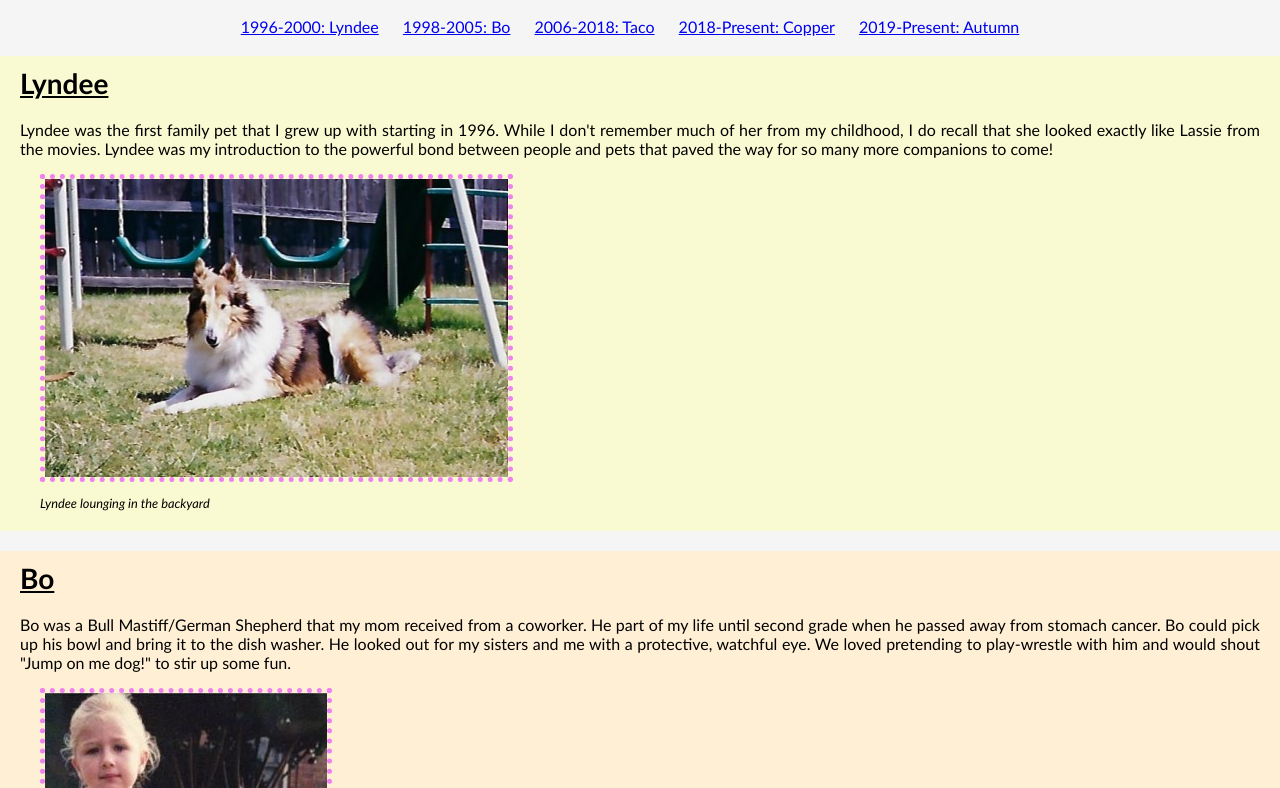
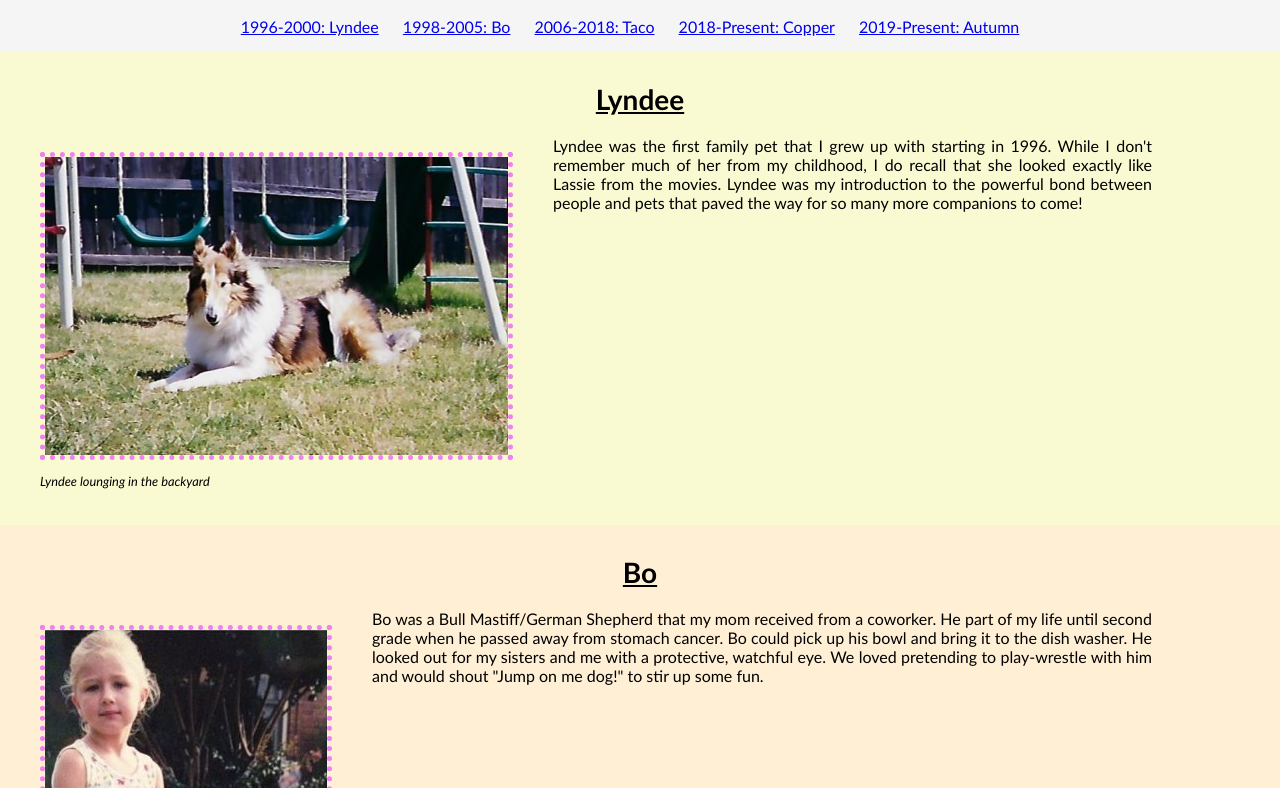
Before and after one commit to em-rich3/html-me-something, a plain HTML site: page index.html in a window 1280 px wide. Shown: the part 164-952 px from the top of the page. Drawn offline with Linux system fonts and the light colour scheme.

Commit message:
final webpage

```diff
--- a/index.html
+++ b/index.html
@@ -10,7 +10,7 @@
       <header>
             <h1 id="title">My Life in Dog Years</h1>
 	    <h2 class="menu">Meet the Pups</h2>
-	    <nav class="menu">
+	    <nav class="nav">
 	       <ul>
 		  <li>
 		     <a href="#lyndee">1996-2000: Lyndee</a>
@@ -35,20 +35,29 @@
 				 <section class="lyndee">
 				<a name="lyndee"></a>
 				<h3>Lyndee</h3>
-				<p>Lyndee was the first family pet that I grew up with starting in 1996.
-				   While I don't remember much of her from my childhood, I do recall that she looked exactly like Lassie from the movies.
-				   Lyndee was my introduction to the powerful bond between people and pets that paved the way for so many more companions to come!
-				</p>
 				<figure>
 					<img src="images/lyndee.jpg" alt="picture of Lyndee">
 					<figcaption>
 						Lyndee lounging in the backyard
 					</figcaption>
 				</figure>
+				<div class="paragraph-text">
+				<p>Lyndee was the first family pet that I grew up with starting in 1996.
+				   While I don't remember much of her from my childhood, I do recall that she looked exactly like Lassie from the movies.
+				   Lyndee was my introduction to the powerful bond between people and pets that paved the way for so many more companions to come!
+				</p>
+				</div>
 			 </section>
 			 <section class="bo">
 				<a name="bo"></a>
 				<h3>Bo</h3>
+				<figure>
+					<img src="images/bo.jpg" alt="picture of Bo">
+					<figcaption>
+						Bo waiting for the school bus to come, 2000
+					</figcaption>
+				</figure>
+				<div class="paragraph-text">
 				<p>Bo was a Bull Mastiff/German Shepherd that my mom received from a coworker.
 					He part of my life until second grade when he passed away from stomach cancer.
 					Bo could pick up his bowl and bring it to the dish washer.
@@ -56,16 +65,18 @@
 					We loved pretending to play-wrestle with him and would shout "Jump on me dog!" to stir up some fun.
 
 				</p>
-				<figure>
-					<img src="images/bo.jpg" alt="picture of Bo">
-					<figcaption>
-						Bo waiting for the school bus to come, 2000
-					</figcaption>
-				</figure>
+				</div>
 			 </section>
 			 <section class="taco">
 				<a name="taco"></a>
 				<h3>Taco</h3>
+				<figure>
+					<img src="images/taco.jpg" alt="picture of Taco">
+					<figcaption>
+						Taco lounging in the grass, 2010
+					</figcaption>
+				</figure>
+				<div class="paragraph-text">
 				<p>After Bo passed away, it wasn't long until my sisters and I were hounding my parents (pun intended) to get another dog.
 					We browsed the website PetFinder at the time to find rescue dogs in our area. The final two choices were between Taco, an Australian Shepherd/Border Collie mix, or Winston, a Beagle mix.
 					I was so determined to get my family to choose Taco that I had my classmates vote on the two dogs at lunch and brought the winning results home to my parents for proof that Taco was the best choice.
@@ -75,32 +86,36 @@
 					He roadtripped with us across the U.S. and even visited our college campuses.
 					Needless to say, he was the most popular pup around wherever he went.
 				</p>
-				<figure>
-					<img src="images/taco.jpg" alt="picture of Taco">
-					<figcaption>
-						Taco lounging in the grass, 2010
-					</figcaption>
-				</figure>
+				</div>
 			 </section>
 			 <section class="copper">
 				<a name="copper"></a>
 				<h3>Copper</h3>
+				<figure>
+					<img src="images/copper.jpg" alt="picture of Copper">
+					<figcaption>
+						Copper roadtripping through the Appalachian Mountains, 2018
+					</figcaption>
+				</figure>
+				<div class="paragraph-text">
 				<p>Taco left big paws to fill, but Copper came into the picture and has taken my family on a wild ride since summer 2018!
 					Copper was rescued from a small town outside of Birmingham, Alabama and is a Blonde Border Collie.
 					Over the past two years, he has had so much energy that my family almost hasn't know what to do with it all!
 					Copper is rambunctous, playful, and a literal jumping bean!
 					He has since learned to jump through a hula-hoop to channel his wild side.
 				</p>
-				<figure>
-					<img src="images/copper.jpg" alt="picture of Copper">
-					<figcaption>
-						Copper roadtripping through the Appalachian Mountains, 2018
-					</figcaption>
-				</figure>
+				</div>
 			 </section>
 			 <section class="autumn">
 				<a name="autumn"></a>
 				<h3>Autumn</h3>
+				<figure>
+					<img src="images/autumn.jpg" alt="picture of Autumn">
+					<figcaption>
+						Autumn on a walk in Tower Grove Park, October 2019
+					</figcaption>
+				</figure>
+				<div class="paragraph-text">
 				<p>I first met Autumn when I was volunteering at the Humane Society of Missouri on the Kennel Enrichment team during the fall of 2019.
 					Every Wednesday, Friday, and Saturday, I would work with a team of three to five women to provide one-on-one attention and care for the dogs in both wings of the shelter.
 					On a given day, I would interact with 20-40 dogs.
@@ -111,12 +126,7 @@
 					Autumn loves to run, enjoys endless belly rubs, and is a pro at getting into occassional mischief.
 					She's my first companion that I can truly call my own, and I'm excited for a lifetime of adventures yet to come!
 				 </p>
-				<figure>
-					<img src="images/autumn.jpg" alt="picture of Autumn">
-					<figcaption>
-						Autumn on a walk in Tower Grove Park, October 2019
-					</figcaption>
-				</figure>
+				</div>
 			 </section>
 		 </article>
 	  </main>
--- a/styles.css
+++ b/styles.css
@@ -57,20 +57,40 @@ nav ul li {
 h3 {
     text-decoration: underline;
     font-size: 175%;
-    text-align: left;
+    text-align: center;
     padding-top: 10px;
     margin: 20px;
+
+}
+
+section {
+    display: block;
+    float: left;
+}
+
+.paragraph-text {
+    display: inline;
+    margin-right: 50px;
+    height: 100%;
 }
 
 p {
-    margin-left: 20px;
-    margin-right: 20px;
+
     text-align: justify;
+    padding-right: 10%;
+    padding-left: 10%;
+
+
 }
 
 img {
     border: 5px dotted violet;
 
+}
+
+figure {
+    float: left;
+    display: block;
 }
 
 figcaption {
```
